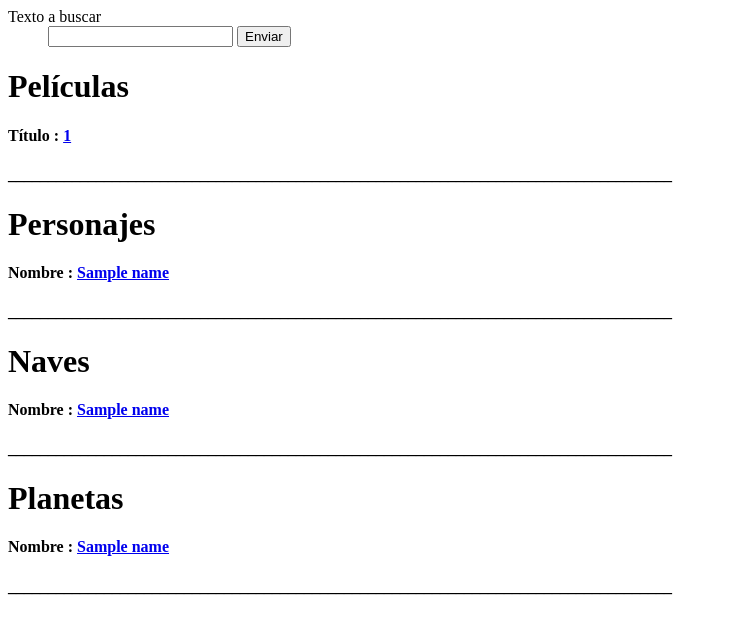
After one commit to Zanfor/T1_Taller_Integracion, a Flask app: template templates/search.html in a window 1280 px wide. The commit adds this page. Shown: the top 634 px of the page, without its empty margins (0-729 px from the left). Run offline with Flask 2, Linux system fonts and the light colour scheme; the template is opened without the code that fills it: values that come from a table or form of the project are taken from there, most other values are stand-ins (such as "Sample title", 1, 10 or a date in 2020); some libraries are stand-ins or nearby versions.

Commit message:
uploading last version

```diff
--- a/app.py
+++ b/app.py
@@ -1,7 +1,8 @@
-from flask import Flask
+from flask import Flask, request
 from flask import render_template
 import requests
 import json
+import forms
 
 def parse(peli):
 	return [peli["title"], peli["release_date"][:4], peli["director"], peli["producer"], peli["episode_id"], peli["url"].split("/")[-2]]
@@ -37,8 +38,9 @@ def perparse(per):
 		pelicula = requests.get(p).json()["title"]
 		peliculas.append([pelicula, p.split("/")[-2]])
 	planeta = [requests.get(pla).json()["name"], pla.split("/")[-2]]
+	seelf = [per["name"], per["url"].split("/")[-2]]
 
-	return [per["name"], per["height"], per["mass"], per["hair_color"], per ["skin_color"], per ["eye_color"], per["birth_year"], per["gender"], planeta, peliculas, naves]
+	return [per["name"], per["height"], per["mass"], per["hair_color"], per ["skin_color"], per ["eye_color"], per["birth_year"], per["gender"], planeta, peliculas, naves, seelf]
 
 def planparse(plan):
 	peliculas = list()
@@ -51,7 +53,8 @@ def planparse(plan):
 	for p in pel:
 		pelicula = requests.get(p).json()["title"]
 		peliculas.append([pelicula, p.split("/")[-2]])
-	return [plan["name"], plan["rotation_period"], plan["orbital_period"], plan["diameter"], plan["climate"], plan["gravity"], plan["terrain"], plan["surface_water"], plan["population"], personajes, peliculas]
+	seelf = [plan["name"], plan["url"].split("/")[-2]]
+	return [plan["name"], plan["rotation_period"], plan["orbital_period"], plan["diameter"], plan["climate"], plan["gravity"], plan["terrain"], plan["surface_water"], plan["population"], personajes, peliculas, seelf]
 
 def navparse(nav):
 	peliculas = list()
@@ -64,12 +67,41 @@ def navparse(nav):
 	for c in char:
 		personaje = requests.get(c).json()["name"]
 		personajes.append([personaje, c.split("/")[-2]])
-	return [nav["name"], nav["model"], nav["manufacturer"], nav["cost_in_credits"], nav["length"], nav["max_atmosphering_speed"], nav["crew"], nav["passengers"], nav["cargo_capacity"], nav["consumables"], nav["hyperdrive_rating"], nav["MGLT"], nav["starship_class"], personajes, peliculas]
+	seelf = [nav["name"], nav["url"].split("/")[-2]]
+	return [nav["name"], nav["model"], nav["manufacturer"], nav["cost_in_credits"], nav["length"], nav["max_atmosphering_speed"], nav["crew"], nav["passengers"], nav["cargo_capacity"], nav["consumables"], nav["hyperdrive_rating"], nav["MGLT"], nav["starship_class"], personajes, peliculas, seelf]
 
 app = Flask(__name__)
 
-@app.route("/")
+@app.route("/", methods = ["GET","POST"])
 def hello():
+	search_form = forms.SearchForm(request.form)
+	if request.method == "POST":
+		peliculas = requests.get("https://swapi.co/api/films/?search={}".format(search_form.criteria.data))
+		json_pelis = peliculas.json()
+		peliculas = json_pelis["results"]
+		peliculas_2 = list()
+		for peli in peliculas:
+			peliculas_2.append(parse(peli))
+		personajes = requests.get("https://swapi.co/api/people/?search={}".format(search_form.criteria.data))
+		json_pers = personajes.json()
+		personajes = json_pers["results"]
+		personajes_2 = list()
+		for per in personajes:
+			personajes_2.append(perparse(per))
+		naves = requests.get("https://swapi.co/api/starships/?search={}".format(search_form.criteria.data))
+		json_naves = naves.json()
+		naves = json_naves["results"]
+		naves_2 = list()
+		for na in naves:
+			naves_2.append(navparse(na))
+		planetas = requests.get("https://swapi.co/api/planets/?search={}".format(search_form.criteria.data))
+		json_plans = planetas.json()
+		planetas = json_plans["results"]
+		planetas_2 = list()
+		for pl in planetas:
+			planetas_2.append(planparse(pl))
+		return render_template("search.html", peliculas = peliculas_2, personajes = personajes_2 , naves= naves_2, planetas= planetas_2, form = search_form)
+
 	peliculas = requests.get("https://swapi.co/api/films")
 	json_pelis = peliculas.json()
 	peliculas = json_pelis["results"]
@@ -77,32 +109,144 @@ def hello():
 	for peli in peliculas:
 		peliculas_2.append(parse(peli))
 
-	return render_template("index.html", peliculas= peliculas_2)
+	return render_template("index.html", peliculas= peliculas_2, form = search_form)
 
 
-@app.route("/pelis/<int:num>")
+@app.route("/pelis/<int:num>", methods = ["GET","POST"])
 def render_peli(num):
+	search_form = forms.SearchForm(request.form)
+	if request.method == "POST":
+		peliculas = requests.get("https://swapi.co/api/films/?search={}".format(search_form.criteria.data))
+		json_pelis = peliculas.json()
+		peliculas = json_pelis["results"]
+		peliculas_2 = list()
+		for peli in peliculas:
+			peliculas_2.append(parse(peli))
+		personajes = requests.get("https://swapi.co/api/people/?search={}".format(search_form.criteria.data))
+		json_pers = personajes.json()
+		personajes = json_pers["results"]
+		personajes_2 = list()
+		for per in personajes:
+			personajes_2.append(perparse(per))
+		naves = requests.get("https://swapi.co/api/starships/?search={}".format(search_form.criteria.data))
+		json_naves = naves.json()
+		naves = json_naves["results"]
+		naves_2 = list()
+		for na in naves:
+			naves_2.append(navparse(na))
+		planetas = requests.get("https://swapi.co/api/planets/?search={}".format(search_form.criteria.data))
+		json_plans = planetas.json()
+		planetas = json_plans["results"]
+		planetas_2 = list()
+		for pl in planetas:
+			planetas_2.append(planparse(pl))
+		return render_template("search.html", peliculas = peliculas_2, personajes = personajes_2 , naves= naves_2, planetas= planetas_2, form = search_form)
+
 	pelicula = requests.get("https://swapi.co/api/films/{}".format(num))
 	json_peli = superparse(pelicula.json())
-	return render_template("movie.html", p=json_peli, crawl=pelicula.json()["opening_crawl"])
+	return render_template("movie.html", p=json_peli, crawl=pelicula.json()["opening_crawl"], form = search_form)
 
-@app.route("/chars/<int:num>")
+@app.route("/chars/<int:num>", methods = ["GET","POST"])
 def render_char(num):
+	search_form = forms.SearchForm(request.form)
+	if request.method == "POST":
+		peliculas = requests.get("https://swapi.co/api/films/?search={}".format(search_form.criteria.data))
+		json_pelis = peliculas.json()
+		peliculas = json_pelis["results"]
+		peliculas_2 = list()
+		for peli in peliculas:
+			peliculas_2.append(parse(peli))
+		personajes = requests.get("https://swapi.co/api/people/?search={}".format(search_form.criteria.data))
+		json_pers = personajes.json()
+		personajes = json_pers["results"]
+		personajes_2 = list()
+		for per in personajes:
+			personajes_2.append(perparse(per))
+		naves = requests.get("https://swapi.co/api/starships/?search={}".format(search_form.criteria.data))
+		json_naves = naves.json()
+		naves = json_naves["results"]
+		naves_2 = list()
+		for na in naves:
+			naves_2.append(navparse(na))
+		planetas = requests.get("https://swapi.co/api/planets/?search={}".format(search_form.criteria.data))
+		json_plans = planetas.json()
+		planetas = json_plans["results"]
+		planetas_2 = list()
+		for pl in planetas:
+			planetas_2.append(planparse(pl))
+		return render_template("search.html", peliculas = peliculas_2, personajes = personajes_2 , naves= naves_2, planetas= planetas_2, form = search_form)
+
 	personaje = requests.get("https://swapi.co/api/people/{}".format(num))
 	json_per = perparse(personaje.json())
-	return render_template("character.html", p=json_per)
+	return render_template("character.html", p=json_per, form = search_form)
 
-@app.route("/plan/<int:num>")
+@app.route("/plan/<int:num>", methods = ["GET","POST"])
 def render_plan(num):
+	search_form = forms.SearchForm(request.form)
+	if request.method == "POST":
+		peliculas = requests.get("https://swapi.co/api/films/?search={}".format(search_form.criteria.data))
+		json_pelis = peliculas.json()
+		peliculas = json_pelis["results"]
+		peliculas_2 = list()
+		for peli in peliculas:
+			peliculas_2.append(parse(peli))
+		personajes = requests.get("https://swapi.co/api/people/?search={}".format(search_form.criteria.data))
+		json_pers = personajes.json()
+		personajes = json_pers["results"]
+		personajes_2 = list()
+		for per in personajes:
+			personajes_2.append(perparse(per))
+		naves = requests.get("https://swapi.co/api/starships/?search={}".format(search_form.criteria.data))
+		json_naves = naves.json()
+		naves = json_naves["results"]
+		naves_2 = list()
+		for na in naves:
+			naves_2.append(navparse(na))
+		planetas = requests.get("https://swapi.co/api/planets/?search={}".format(search_form.criteria.data))
+		json_plans = planetas.json()
+		planetas = json_plans["results"]
+		planetas_2 = list()
+		for pl in planetas:
+			planetas_2.append(planparse(pl))
+		return render_template("search.html", peliculas = peliculas_2, personajes = personajes_2 , naves= naves_2, planetas= planetas_2, form = search_form)
+
 	planeta = requests.get("https://swapi.co/api/planets/{}".format(num))
 	json_pla = planparse(planeta.json())
-	return render_template("planet.html", p=json_pla)
+	return render_template("planet.html", p=json_pla, form = search_form)
 
-@app.route("/naves/<int:num>")
+@app.route("/naves/<int:num>", methods = ["GET","POST"])
 def render_nave(num):
+	search_form = forms.SearchForm(request.form)
+	if request.method == "POST":
+		peliculas = requests.get("https://swapi.co/api/films/?search={}".format(search_form.criteria.data))
+		json_pelis = peliculas.json()
+		peliculas = json_pelis["results"]
+		peliculas_2 = list()
+		for peli in peliculas:
+			peliculas_2.append(parse(peli))
+		personajes = requests.get("https://swapi.co/api/people/?search={}".format(search_form.criteria.data))
+		json_pers = personajes.json()
+		personajes = json_pers["results"]
+		personajes_2 = list()
+		for per in personajes:
+			personajes_2.append(perparse(per))
+		naves = requests.get("https://swapi.co/api/starships/?search={}".format(search_form.criteria.data))
+		json_naves = naves.json()
+		naves = json_naves["results"]
+		naves_2 = list()
+		for na in naves:
+			naves_2.append(navparse(na))
+		planetas = requests.get("https://swapi.co/api/planets/?search={}".format(search_form.criteria.data))
+		json_plans = planetas.json()
+		planetas = json_plans["results"]
+		planetas_2 = list()
+		for pl in planetas:
+			planetas_2.append(planparse(pl))
+		return render_template("search.html", peliculas = peliculas_2, personajes = personajes_2 , naves= naves_2, planetas= planetas_2, form = search_form)
+
 	nave = requests.get("https://swapi.co/api/starships/{}".format(num))
 	json_nav = navparse(nave.json())
-	return render_template("ships.html", n=json_nav)
+	return render_template("ships.html", n=json_nav, form = search_form)
 
 
 if __name__ == "__main__":
--- /dev/null
+++ b/forms.py
@@ -0,0 +1,4 @@
+from wtforms import Form, StringField
+
+class SearchForm(Form):
+	criteria = StringField("Texto a buscar")
--- a/requirements.txt
+++ b/requirements.txt
@@ -12,3 +12,4 @@ urllib3==1.24.1
 virtualenv==16.4.3
 virtualenvwrapper-win==1.2.5
 Werkzeug==0.15.1
+WTForms==2.2.1
--- /dev/null
+++ b/templates/_macro.html
@@ -0,0 +1,4 @@
+{% macro render_field(field) %}
+ <td> {{field.label}}
+ <dd> {{field(**kwargs)|safe }}
+ {% endmacro %}
--- a/templates/character.html
+++ b/templates/character.html
@@ -5,6 +5,10 @@
   <title> Personaje </title>
 </head>
 <body>
+   {% from "_macro.html" import render_field %}
+  <form name="formulario" id="o" method="POST"> {{render_field(form.criteria)}}
+    <button type="submit" class="btn btn-default">Enviar</button>
+   </form>
   <personaje>
       <h1>  {{p[0]}} </h1>
           <h4> Estatura : {{p[1]}} cms </h4>
--- a/templates/index.html
+++ b/templates/index.html
@@ -1,4 +1,3 @@
-
 <!DOCTYPE html>
 <html lang="es">
 <head>
@@ -6,6 +5,10 @@
   <title> index </title>
 </head>
 <body>
+  {% from "_macro.html" import render_field %}
+  <form name="formulario" id="o" method="POST"> {{render_field(form.criteria)}}
+    <button type="submit" class="btn btn-default">Enviar</button>
+   </form>
   <h1> Películas </h1>
   {% for p in peliculas %}
   <pelicula>
--- a/templates/movie.html
+++ b/templates/movie.html
@@ -6,6 +6,10 @@
   <title> Peli </title>
 </head>
 <body>
+   {% from "_macro.html" import render_field %}
+  <form name="formulario" id="o" method="POST"> {{render_field(form.criteria)}}
+    <button type="submit" class="btn btn-default">Enviar</button>
+   </form>
   <pelicula>
       <h1> Star Wars:  {{p[0]}} </h1>
       <h2> {{crawl}}</h2>
--- a/templates/planet.html
+++ b/templates/planet.html
@@ -2,9 +2,13 @@
 <html lang="es">
 <head>
   <meta charset=utf-8>
-  <title> Personaje </title>
+  <title> Planeta </title>
 </head>
 <body>
+   {% from "_macro.html" import render_field %}
+  <form name="formulario" id="o" method="POST"> {{render_field(form.criteria)}}
+    <button type="submit" class="btn btn-default">Enviar</button>
+   </form>
   <personaje>
       <h1>  Planeta {{p[0]}} </h1>
           <h4> Período rotación : {{p[1]}} </h4>
--- /dev/null
+++ b/templates/search.html
@@ -0,0 +1,41 @@
+<!DOCTYPE html>
+<html lang="es">
+<head>
+  <meta charset=utf-8>
+  <title> search result </title>
+</head>
+<body>
+  {% from "_macro.html" import render_field %}
+  <form name="formulario" id="o" method="POST"> {{render_field(form.criteria)}}
+    <button type="submit" class="btn btn-default">Enviar</button>
+   </form>
+  <h1> Películas </h1>
+  {% for p in peliculas %}
+  <pelicula>
+    <h4> Título : <a href="/pelis/{{p[5]}}"> {{p[0]}} </a> </h4>
+   </pelicula>
+    <h4> ___________________________________________________________________________________ </h4>
+  {% endfor %}
+    <h1> Personajes </h1>
+  {% for c in personajes %}
+  <personaje>
+    <h4> Nombre : <a href="/chars/{{c[11][1]}}"> {{c[11][0]}} </a> </h4>
+   </personaje>
+    <h4> ___________________________________________________________________________________ </h4>
+  {% endfor %}
+    <h1> Naves </h1>
+  {% for n in naves %}
+  <nave>
+    <h4> Nombre : <a href="/naves/{{n[15][1]}}"> {{n[15][0]}} </a> </h4>
+   </nave>
+    <h4> ___________________________________________________________________________________ </h4>
+  {% endfor %}
+    <h1> Planetas </h1>
+  {% for pl in planetas %}
+  <planeta>
+    <h4> Nombre : <a href="/plan/{{pl[11][1]}}"> {{pl[11][0]}} </a> </h4>
+   </planeta>
+    <h4> ___________________________________________________________________________________ </h4>
+  {% endfor %}
+</body>
+</html>
--- a/templates/ships.html
+++ b/templates/ships.html
@@ -2,9 +2,13 @@
 <html lang="es">
 <head>
   <meta charset=utf-8>
-  <title> Personaje </title>
+  <title> Nave </title>
 </head>
 <body>
+ {% from "_macro.html" import render_field %}
+  <form name="formulario" id="o" method="POST"> {{render_field(form.criteria)}}
+    <button type="submit" class="btn btn-default">Enviar</button>
+   </form>
   <nave>
 
       <h1>  Nave {{n[0]}} </h1>
```
